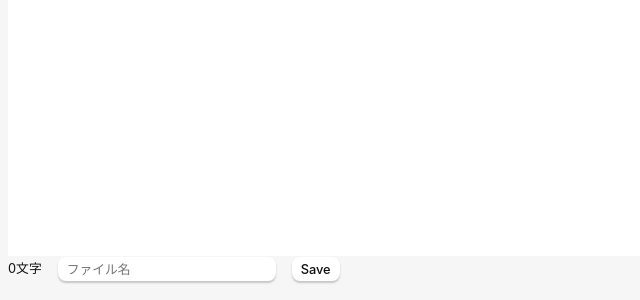
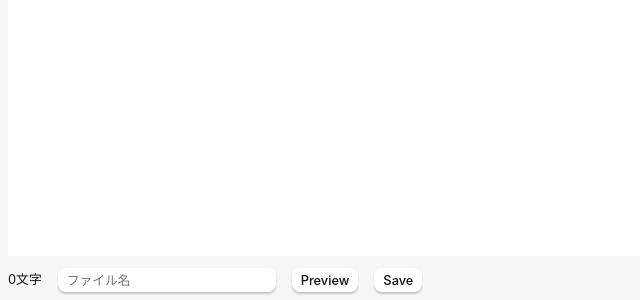
Before and after one commit to suzuki764/tauri-editor, a React (Vite) app: page / in a window 1280 px wide. Shown: the part 500-800 px from the top of the page, without its empty margins (0-640 px from the left). Built offline with nearby package versions, Linux system fonts and the light colour scheme.

Commit message:
markdown対応

```diff
--- a/src/App.css
+++ b/src/App.css
@@ -2,7 +2,7 @@ body {
   overflow: hidden;
 }
 
-textarea {
+.editor-area {
   font-size: 1rem;
   width: 100%;
   height: 93vh;
@@ -10,11 +10,13 @@ textarea {
   resize: none;
 }
 
-textarea:focus {
+.editor-area:focus {
   outline: none;
 }
 
 .footer {
+  position: absolute;
+  bottom: 0.5rem;
   display: flex;
   font-size: 0.8rem;
   margin-top: -5px;
@@ -26,7 +28,7 @@ textarea:focus {
   text-transform: none;
 }
 
-.save-button {
+.footer button {
   margin-left: 1rem;
   padding: 0 0.5rem;
 }
@@ -34,3 +36,8 @@ textarea:focus {
 .message {
   margin-left: 1rem;
 }
+
+.button-on {
+  color: white;
+  background-color: dodgerblue;
+}
--- a/src/App.tsx
+++ b/src/App.tsx
@@ -1,11 +1,17 @@
 import { useState } from "react";
 import { writeTextFile, BaseDirectory } from "@tauri-apps/api/fs";
+import ReactMarkdown from "react-markdown";
 import "./App.css";
 
 function App() {
   const [contents, setContents] = useState("");
   const [filename, setFilename] = useState("");
   const [message, setMessage] = useState("");
+  const [preview, setPreview] = useState(false);
+
+  const previewHandler = () => {
+    setPreview((prev) => !prev);
+  };
 
   const saveHandler = async () => {
     if (filename === "") {
@@ -19,12 +25,17 @@ function App() {
 
   return (
     <div className="main">
+      {preview ? (
+        <ReactMarkdown className="editor-area" children={contents} />
+      ) : (
         <textarea
+          className="editor-area"
           value={contents}
           onChange={(e) => {
             setContents(e.target.value);
           }}
         />
+      )}
       <div className="footer">
         <div>{countChars(contents)}文字</div>
         <input
@@ -33,9 +44,13 @@ function App() {
           onChange={(e) => setFilename(e.target.value)}
           className="filename-input"
         />
-        <button className="save-button" onClick={() => saveHandler()}>
-          Save
+        <button
+          className={preview ? "button-on" : ""}
+          onClick={() => previewHandler()}
+        >
+          Preview
         </button>
+        <button onClick={() => saveHandler()}>Save</button>
         <div className="message">{message}</div>
       </div>
     </div>
```
Also changed, not shown: package.json (+4 -3 lines), 1 other file (tests, documents, lock files or other folders). Lines whose indentation alone changed are shown as unchanged.
